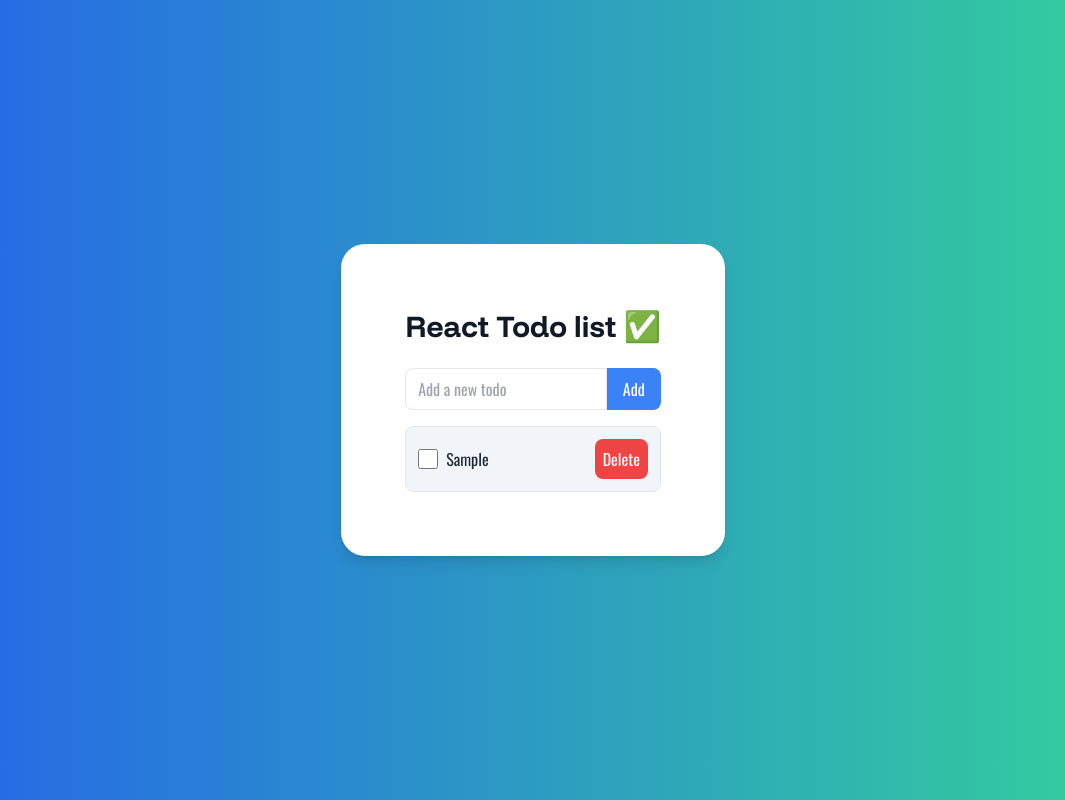
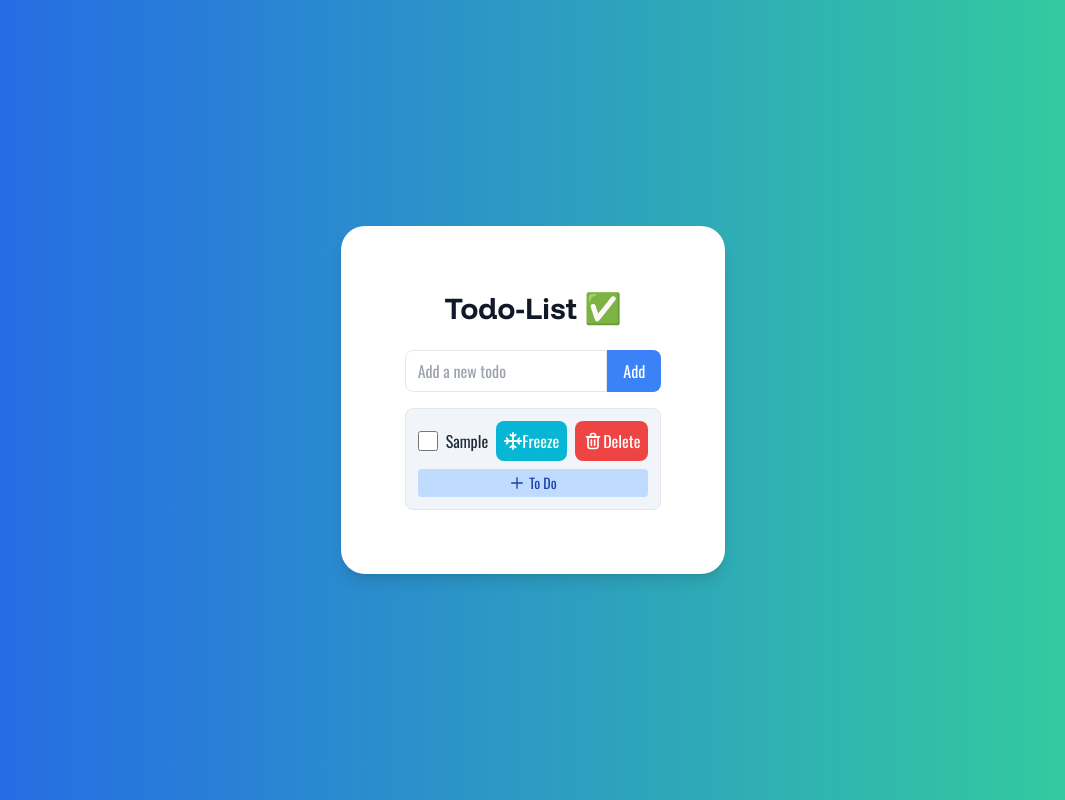
Before and after one commit to Gautierpicon/Task-Manager, a React (Vite) app: page / in a window 1280 px wide. Both pictures are taken after typing "Sample" into the empty fields and a click on the button "Add". Shown: the whole page, without its empty margins (107-1172 px from the left). Built offline with nearby package versions, Linux system fonts and the light colour scheme.

Commit message:
add tags and icons

```diff
--- a/src/App.jsx
+++ b/src/App.jsx
@@ -1,7 +1,6 @@
 import { useState, useEffect } from "react";
 
 function App() {
-
   const [todos, setTodos] = useState(() => {
     try {
       const storedTodos = localStorage.getItem("todos");
@@ -13,17 +12,14 @@ function App() {
   });
 
   const [input, setInput] = useState("");
-  const [errorMessage, setErrorMessage] = useState(""); // State for error message
-  const [darkMode, setDarkMode] = useState(null); // State for dark mode
+  const [errorMessage, setErrorMessage] = useState("");
+  const [darkMode, setDarkMode] = useState(null);
 
   useEffect(() => {
-    // Detect OS preference and set initial state
     const prefersDark = window.matchMedia && window.matchMedia('(prefers-color-scheme: dark)').matches;
-    // Check for user preference in localStorage
     const savedPreference = localStorage.getItem('darkMode');
     setDarkMode(savedPreference !== null ? JSON.parse(savedPreference) : prefersDark);
 
-    // Listen for changes in OS preference
     const mediaQuery = window.matchMedia('(prefers-color-scheme: dark)');
     const handleChange = () => {
       if (darkMode === null) {
@@ -32,7 +28,6 @@ function App() {
     };
     mediaQuery.addEventListener('change', handleChange);
 
-    // Cleanup
     return () => {
       mediaQuery.removeEventListener('change', handleChange);
     };
@@ -49,7 +44,7 @@ function App() {
     if (errorMessage) {
       setTimeout(() => {
         setErrorMessage("");
-      }, 2000); // Clear after 2 seconds
+      }, 2000);
     }
   }, [errorMessage]);
 
@@ -61,22 +56,65 @@ function App() {
     if (input.trim()) {
       const isDuplicate = todos.some(todo => todo.text.toLowerCase() === input.trim().toLowerCase());
       if (isDuplicate) {
-        setErrorMessage("This task already exists!"); // Set error message
-        setInput(""); // Clear the input field
+        setErrorMessage("This task already exists!");
+        setInput("");
         return;
       }
-      setTodos([...todos, { id: Date.now(), text: input, completed: false }]);
+      setTodos([...todos, { id: Date.now(), text: input, status: "To Do", completed: false }]);
       setInput("");
+    }
+  };
+
+  const toggleStatus = (id) => {
+    setTodos(
+      todos.map((todo) => {
+        if (todo.id === id) {
+          if (todo.status === "To Do") return { ...todo, status: "In Progress" };
+          if (todo.status === "In Progress") return { ...todo, status: "Completed", completed: true };
+          if (todo.status === "Completed") return { ...todo, status: "To Do", completed: false };
+        }
+        return todo;
+      })
+    );
+  };
+
+  const freezeTodo = (id) => {
+    setTodos(
+      todos.map((todo) =>
+        todo.id === id ? { ...todo, status: "Frozen", completed: false } : todo
+      )
+    );
+  };
+
+  const unfreezeTodo = (id) => {
+    setTodos(
+      todos.map((todo) =>
+        todo.id === id ? { ...todo, status: "To Do", completed: false } : todo
+      )
+    );
+  };
+
+  const getStatusStyle = (status) => {
+    switch (status) {
+      case "To Do":
+        return "bg-blue-200 text-blue-800";
+      case "In Progress":
+        return "bg-yellow-200 text-yellow-800";
+      case "Completed":
+        return "bg-green-200 text-green-800";
+      case "Frozen":
+        return "bg-cyan-200 text-cyan-800";
+      default:
+        return "";
     }
   };
 
   return (
     <div className="min-h-screen flex items-center justify-center bg-gradient-to-r from-blue-600 to-emerald-400 dark:from-blue-800 dark:to-emerald-600">
       <div className="bg-white shadow-lg rounded-3xl p-16 dark:bg-gray-800 dark:text-white">
+        <h1 className="text-3xl font-bold text-center text-gray-900 mb-6 dark:text-white font-funnel">Todo-List ✅</h1>
 
-        <h1 className="text-3xl font-bold text-center text-gray-900 mb-6 font-funnel dark:text-white">React Todo list ✅</h1>
-
-        <div className="mb-4 flex font-oswald relative">
+        <div className="mb-4 flex font-oswald">
           <input
             value={input}
             onChange={(e) => setInput(e.target.value)}
@@ -87,7 +125,7 @@ function App() {
             }}
             type="text"
             placeholder={errorMessage || "Add a new todo"}
-            className={`flex-grow px-3 py-2 border rounded-l-lg focus:outline-none focus:ring-2 focus:ring-blue-500 ${errorMessage ? 'placeholder:text-red-500 dark:placeholder:text-red-500' : ''} dark:bg-gray-700 dark:text-white dark:placeholder:text-gray-400`}
+            className="flex-grow px-3 py-2 border rounded-l-lg focus:outline-none focus:ring-2 focus:ring-blue-500 dark:bg-gray-700 dark:text-white"
           />
           <button
             onClick={addTodo}
@@ -98,35 +136,81 @@ function App() {
         </div>
 
         <ul className="space-y-2 font-oswald">
-          {
-            todos.map((todo) => (
-              <li
-                key={todo.id}
-                className="flex items-center p-3 rounded-lg bg-slate-100 border border-gray-200 dark:bg-gray-700 dark:border-gray-600"
-              >
+          {todos.map((todo) => (
+            <li key={todo.id} className="flex flex-col p-3 rounded-lg bg-slate-100 border border-gray-200 dark:bg-gray-700 dark:border-gray-600">
+              <div className="flex items-center">
                 <input
                   type="checkbox"
                   checked={todo.completed}
-                  onChange={() => setTodos(
-                    todos.map((t) => (
-                      t.id === todo.id ? {...t, completed: !t.completed} : t
-                    ))
-                  )}
-                  className={`mr-2 h-5 w-5 text-blue-600 ${todo.completed ? 'cursor-pointer opacity-50' : 'cursor-pointer'}`}
+                  onChange={() => toggleStatus(todo.id)}
+                  className="mr-2 h-5 w-5 text-blue-600 cursor-pointer"
                 />
-                <span
-                  className={`flex-grow ${todo.completed ? "line-through text-gray-500" : "text-gray-800 dark:text-gray-200"}`}
-                >{todo.text}</span>
+                <span className={`flex-grow ${todo.completed ? "line-through text-gray-500" : "text-gray-800 dark:text-gray-200"}`}>
+                  {todo.text}
+                </span>
+
+                {todo.status !== "Completed" && (
+                  todo.status === "Frozen" ? (
+                    <button
+                      onClick={() => unfreezeTodo(todo.id)}
+                      className="flex items-center ml-2 border-none p-2 rounded-lg bg-cyan-500 text-white hover:bg-cyan-600 dark:bg-cyan-700 dark:hover:bg-cyan-800"
+                    >
+                      <svg width="18px" height="18px" viewBox="0 0 20 20" xmlns="http://www.w3.org/2000/svg">
+                        <g id="snow" transform="translate(-2 -2)">
+                          <path id="primary" d="M3,12H21M12,3V21" fill="none" stroke="currentColor" stroke-linecap="round" stroke-linejoin="round" stroke-width="2"></path>
+                          <path id="primary-2" data-name="primary" d="M19,9l-2,3,2,3" fill="none" stroke="currentColor" stroke-linecap="round" stroke-linejoin="round" stroke-width="2"></path>
+                          <path id="primary-3" data-name="primary" d="M5,15l2-3L5,9" fill="none" stroke="currentColor" stroke-linecap="round" stroke-linejoin="round" stroke-width="2"></path>
+                          <path id="primary-4" data-name="primary" d="M15,19l-3-2L9,19" fill="none" stroke="currentColor" stroke-linecap="round" stroke-linejoin="round" stroke-width="2"></path>
+                          <path id="primary-5" data-name="primary" d="M9,5l3,2,3-2" fill="none" stroke="currentColor" stroke-linecap="round" stroke-linejoin="round" stroke-width="2"></path>
+                        </g>
+                      </svg>
+                      Unfreeze
+                    </button>
+                  ) : (
+                    <button
+                      onClick={() => freezeTodo(todo.id)}
+                      className="flex items-center ml-2 border-none p-2 rounded-lg bg-cyan-500 text-white hover:bg-cyan-600 dark:bg-cyan-700 dark:hover:bg-cyan-800"
+                    >
+                      <svg width="18px" height="18px" viewBox="0 0 20 20" xmlns="http://www.w3.org/2000/svg">
+                        <g id="snow" transform="translate(-2 -2)">
+                          <path id="primary" d="M3,12H21M12,3V21" fill="none" stroke="currentColor" stroke-linecap="round" stroke-linejoin="round" stroke-width="2"></path>
+                          <path id="primary-2" data-name="primary" d="M19,9l-2,3,2,3" fill="none" stroke="currentColor" stroke-linecap="round" stroke-linejoin="round" stroke-width="2"></path>
+                          <path id="primary-3" data-name="primary" d="M5,15l2-3L5,9" fill="none" stroke="currentColor" stroke-linecap="round" stroke-linejoin="round" stroke-width="2"></path>
+                          <path id="primary-4" data-name="primary" d="M15,19l-3-2L9,19" fill="none" stroke="currentColor" stroke-linecap="round" stroke-linejoin="round" stroke-width="2"></path>
+                          <path id="primary-5" data-name="primary" d="M9,5l3,2,3-2" fill="none" stroke="currentColor" stroke-linecap="round" stroke-linejoin="round" stroke-width="2"></path>
+                        </g>
+                      </svg>
+                      Freeze
+                    </button>
+                  )
+                )}
 
                 <button
                   onClick={() => setTodos(todos.filter((t) => t.id !== todo.id))}
-                  className={`ml-2 border-none p-2 rounded-lg bg-red-500 text-white hover:bg-red-600 ${todo.completed ? 'opacity-50' : ''} dark:bg-red-700 dark:hover:bg-red-800`}
+                  className="flex items-center ml-2 border-none p-2 rounded-lg bg-red-500 text-white hover:bg-red-600 dark:bg-red-700 dark:hover:bg-red-800"
                 >
+                  <svg width="20px" height="20px" viewBox="0 0 24 24" fill="none" xmlns="http://www.w3.org/2000/svg">
+                    <g id="SVGRepo_bgCarrier" stroke-width="0"></g>
+                    <g id="SVGRepo_tracerCarrier" stroke-linecap="round" stroke-linejoin="round"></g>
+                    <g id="SVGRepo_iconCarrier">
+                      <path d="M10 11V17" stroke="currentColor" stroke-width="2" stroke-linecap="round" stroke-linejoin="round"></path>
+                      <path d="M14 11V17" stroke="currentColor" stroke-width="2" stroke-linecap="round" stroke-linejoin="round"></path>
+                      <path d="M4 7H20" stroke="currentColor" stroke-width="2" stroke-linecap="round" stroke-linejoin="round"></path>
+                      <path d="M6 7H12H18V18C18 19.6569 16.6569 21 15 21H9C7.34315 21 6 19.6569 6 18V7Z" stroke="currentColor" stroke-width="2" stroke-linecap="round" stroke-linejoin="round"></path>
+                      <path d="M9 5C9 3.89543 9.89543 3 11 3H13C14.1046 3 15 3.89543 15 5V7H9V5Z" stroke="currentColor" stroke-width="2" stroke-linecap="round" stroke-linejoin="round"></path>
+                    </g>
+                  </svg>
                   Delete
                 </button>
-              </li>
-            ))
-          }
+              </div>
+              <div className={`mt-2 text-sm px-3 py-1 rounded flex items-center justify-center ${getStatusStyle(todo.status)}`}>
+                <svg xmlns="http://www.w3.org/2000/svg" className="h-4 w-4 mr-1" fill="none" viewBox="0 0 24 24" stroke="currentColor" strokeWidth={2}>
+                  <path strokeLinecap="round" strokeLinejoin="round" d="M12 4v16m8-8H4" />
+                </svg>
+                {todo.status}
+              </div>
+            </li>
+          ))}
         </ul>
       </div>
     </div>
```
